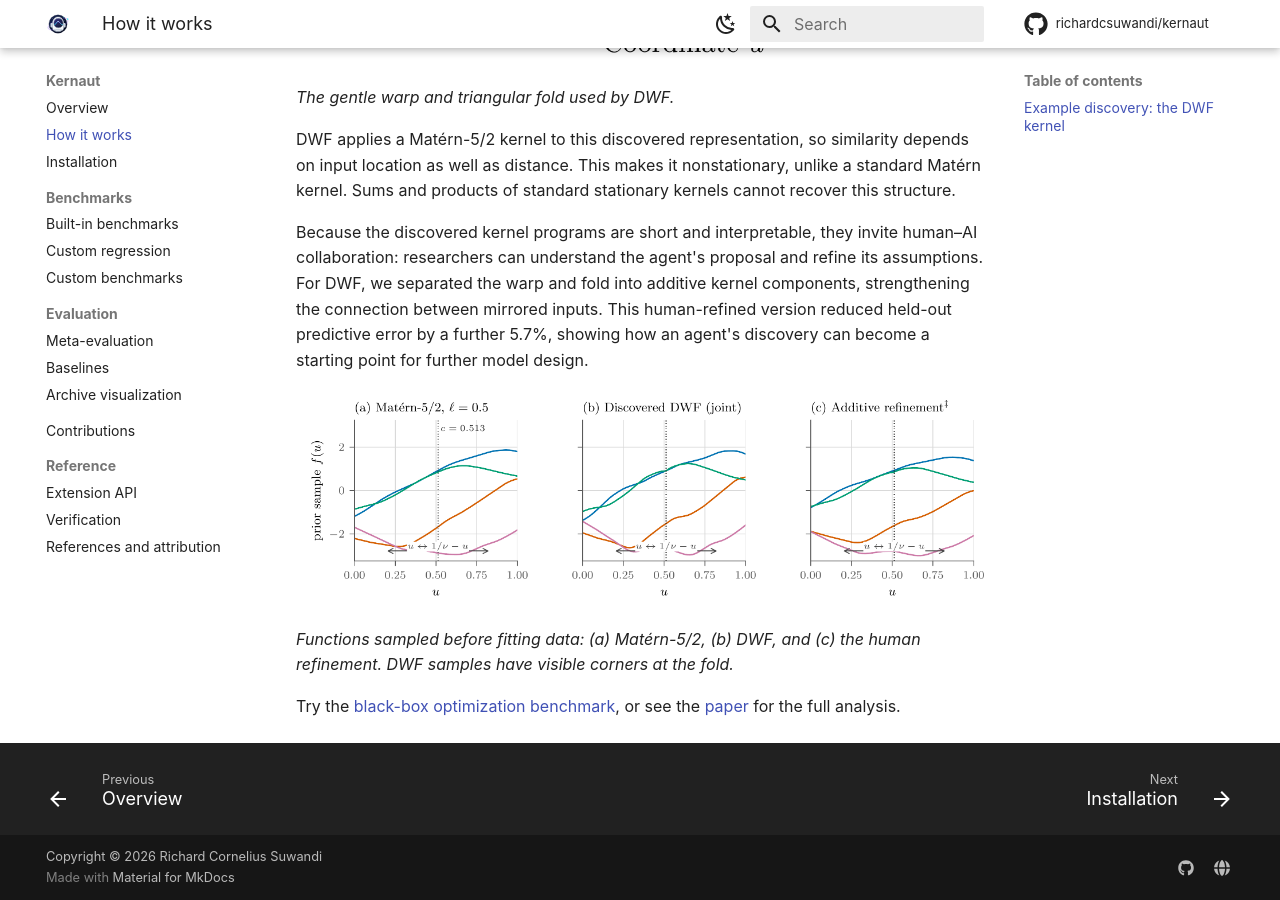
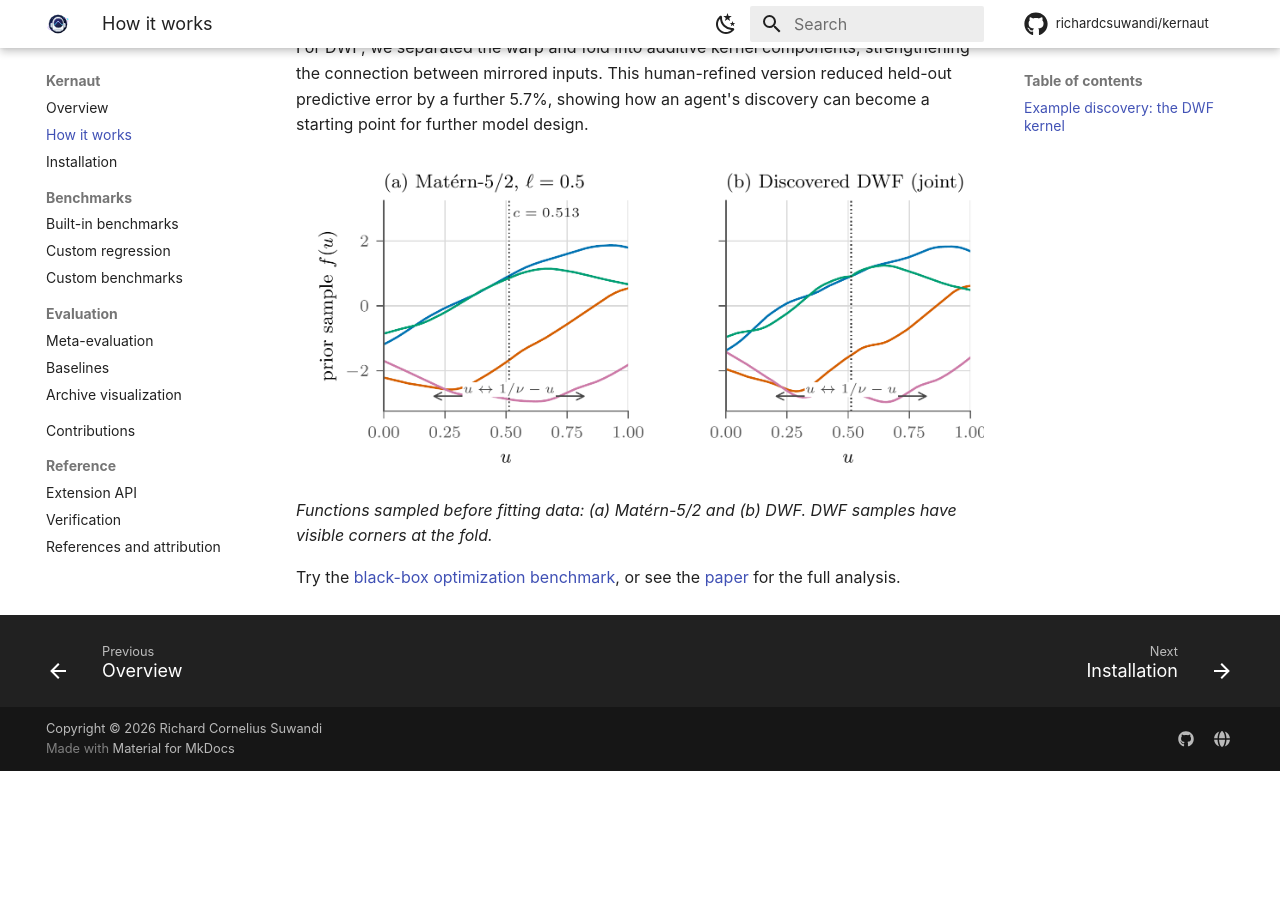
Before and after one commit to richardcsuwandi/kernaut, an MkDocs documentation site: the page built from docs/how-it-works.md, in a window 1280 px wide and 900 px high, scrolled down 1433 px. Built offline with MkDocs 1.6.1 and Material for MkDocs 9.7.7, drawn with Linux system fonts in a browser that asks for light colours; comment, search, counter and statistics services are not loaded; after the commit the page ends 2204 px from its top, so only the background shows below that.

```diff
--- a/docs/how-it-works.md
+++ b/docs/how-it-works.md
@@ -16,7 +16,7 @@ Read the [verification guide](verification.md) for construction contracts and ch
 An agent discovered the **dual warp-fold (DWF)** kernel on the black-box optimization benchmark.
 DWF combines a gentle warp with a triangular fold of each input coordinate. The fold maps mirrored inputs to the same feature value, while the warp keeps them distinguishable.
 
-![The warp and fold of the discovered DWF kernel](assets/dwf-geometry.png){ style="width:100%" }
+![The warp and fold of the discovered DWF kernel](assets/dwf-geometry.png){ style="width:55%; display:block; margin:0 auto" }
 
 *The gentle warp and triangular fold used by DWF.*
 
@@ -24,8 +24,8 @@ DWF applies a Matérn-5/2 kernel to this discovered representation, so similarit
 
 Because the discovered kernel programs are short and interpretable, they invite human–AI collaboration: researchers can understand the agent's proposal and refine its assumptions. For DWF, we separated the warp and fold into additive kernel components, strengthening the connection between mirrored inputs. This human-refined version reduced held-out predictive error by a further 5.7%, showing how an agent's discovery can become a starting point for further model design.
 
-![Prior samples from Matérn-5/2, DWF, and the additive refinement](assets/dwf-prior-samples.png){ style="width:100%" }
+![Prior samples from Matérn-5/2 and DWF](assets/dwf-prior-samples.png){ style="width:100%" }
 
-*Functions sampled before fitting data: (a) Matérn-5/2, (b) DWF, and (c) the human refinement. DWF samples have visible corners at the fold.*
+*Functions sampled before fitting data: (a) Matérn-5/2 and (b) DWF. DWF samples have visible corners at the fold.*
 
 Try the [black-box optimization benchmark](tasks.md#black-box-optimization), or see the [paper](https://github.com/richardcsuwandi/kernaut#citation) for the full analysis.
```
Also changed, not shown: README.md (+3 -3 lines), assets/dwf-prior-samples.png, docs/assets/dwf-prior-samples.png.
